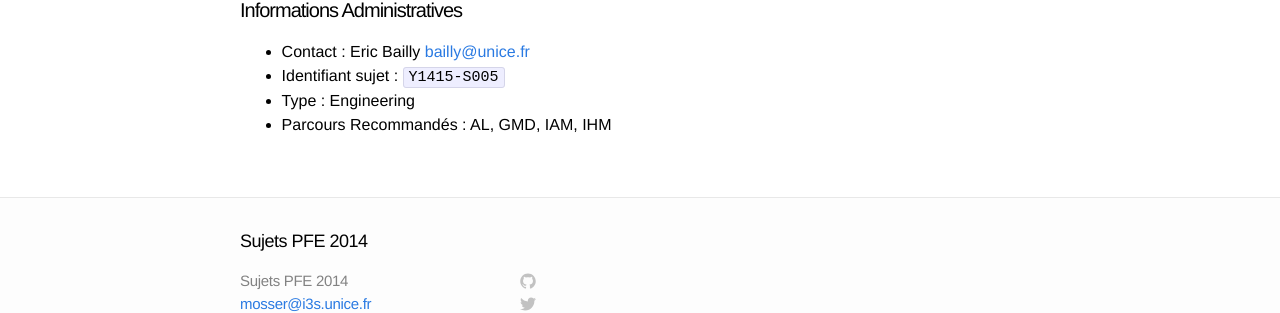
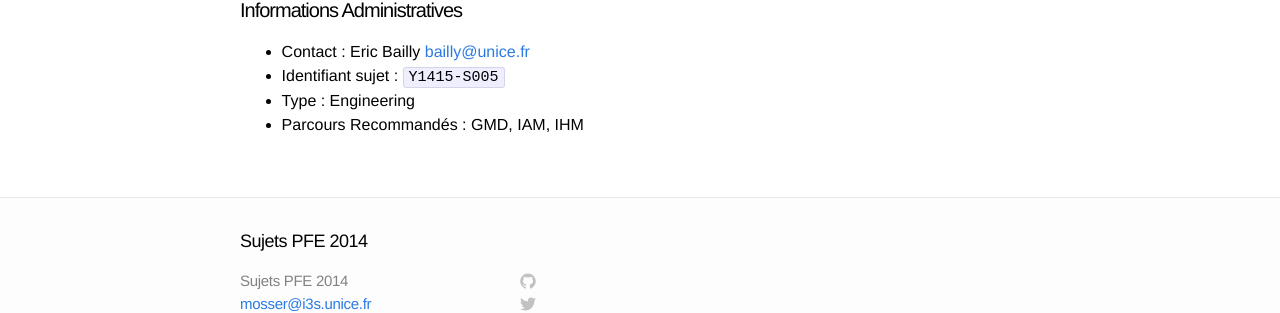
Before and after one commit to gmolines/pfe, a Jekyll site: the page built from _posts/2014-09-09-Y1415-S005.markdown, in a window 1280 px wide. Shown: the part 1184-1497 px from the top of the page. Built offline with Jekyll 4.4.1, drawn with Linux system fonts in a browser that asks for light colours.

```diff
--- a/_posts/2014-09-09-Y1415-S005.markdown
+++ b/_posts/2014-09-09-Y1415-S005.markdown
@@ -39,4 +39,4 @@ De plus ce projet peut faire l'objet du concours création d'entreprise (Fondati
   * Contact : Eric Bailly <bailly@unice.fr>
   * Identifiant sujet : `Y1415-S005`
   * Type : Engineering
-  * Parcours Recommandés : AL, GMD, IAM, IHM
+  * Parcours Recommandés : GMD, IAM, IHM
```
